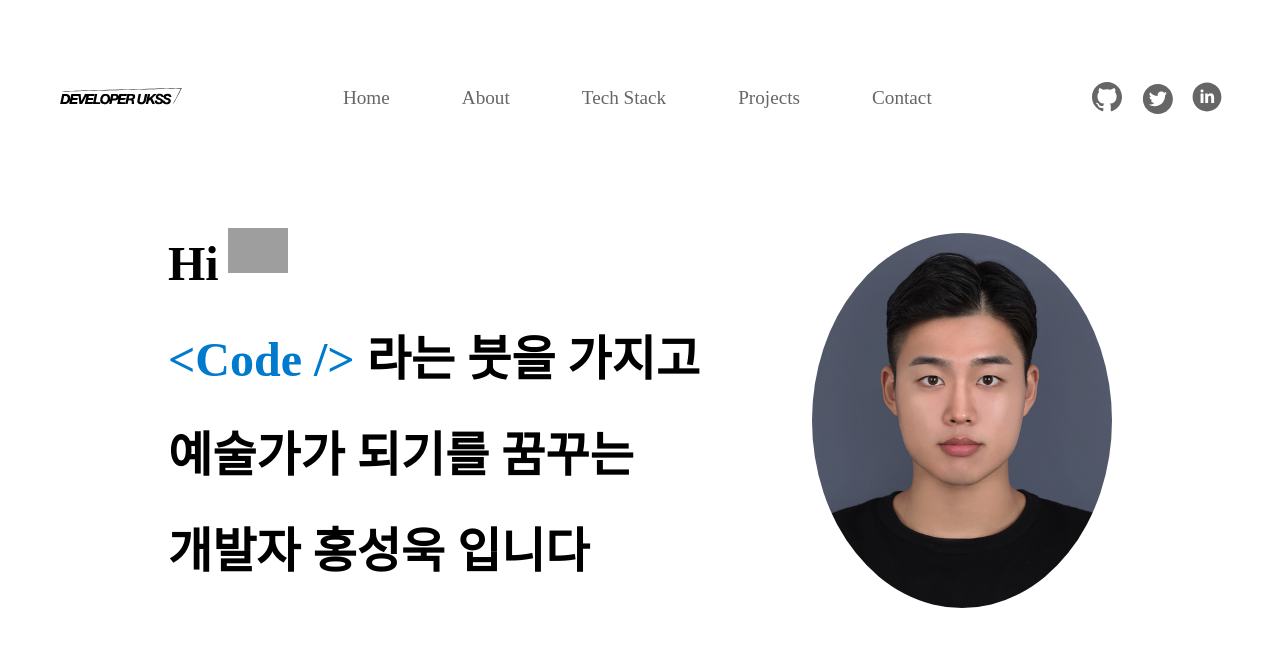
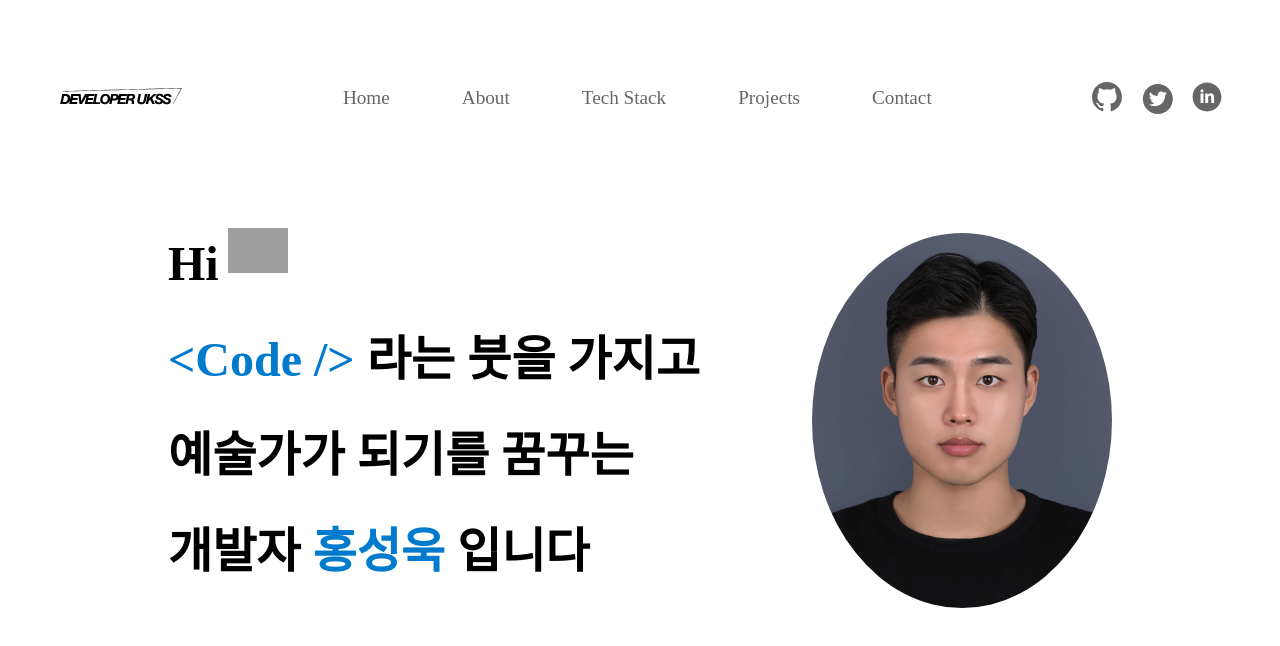
Before and after one commit to ukssss/portfolio, a React (Vite) app: page / in a window 1280 px wide. Shown: the top 646 px of the page. Built offline with nearby package versions, Linux system fonts and the light colour scheme; grey boxes are pictures that could not be loaded; a web font is replaced by a local one.

Commit message:
Design | Home AboutMeText font-weight 수정

```diff
--- a/src/pages/Home.tsx
+++ b/src/pages/Home.tsx
@@ -46,7 +46,10 @@ const Home = () => {
                     &nbsp;라는 붓을 가지고
                 </AboutMeText>
                 <AboutMeText>예술가가 되기를 꿈꾸는</AboutMeText>
-                <AboutMeText>개발자 홍성욱 입니다</AboutMeText>
+                <AboutMeText>
+                    개발자&nbsp;<AboutMeTextColor color="#007ACC">홍성욱</AboutMeTextColor>
+                    &nbsp;입니다
+                </AboutMeText>
             </AboutMe>
             {!isMobile && (
                 <AboutMe>
@@ -75,7 +78,14 @@ const AboutMeText = styled.p`
     margin-bottom: 1rem;
 
     font-size: 2rem;
-    font-weight: 700;
+
+    @media (min-width: 768px) and (max-width: 1200px) {
+        font-weight: 500;
+    }
+
+    @media (min-width: 1201px) {
+        font-weight: 700;
+    }
 
     & > img {
         position: absolute;
```
